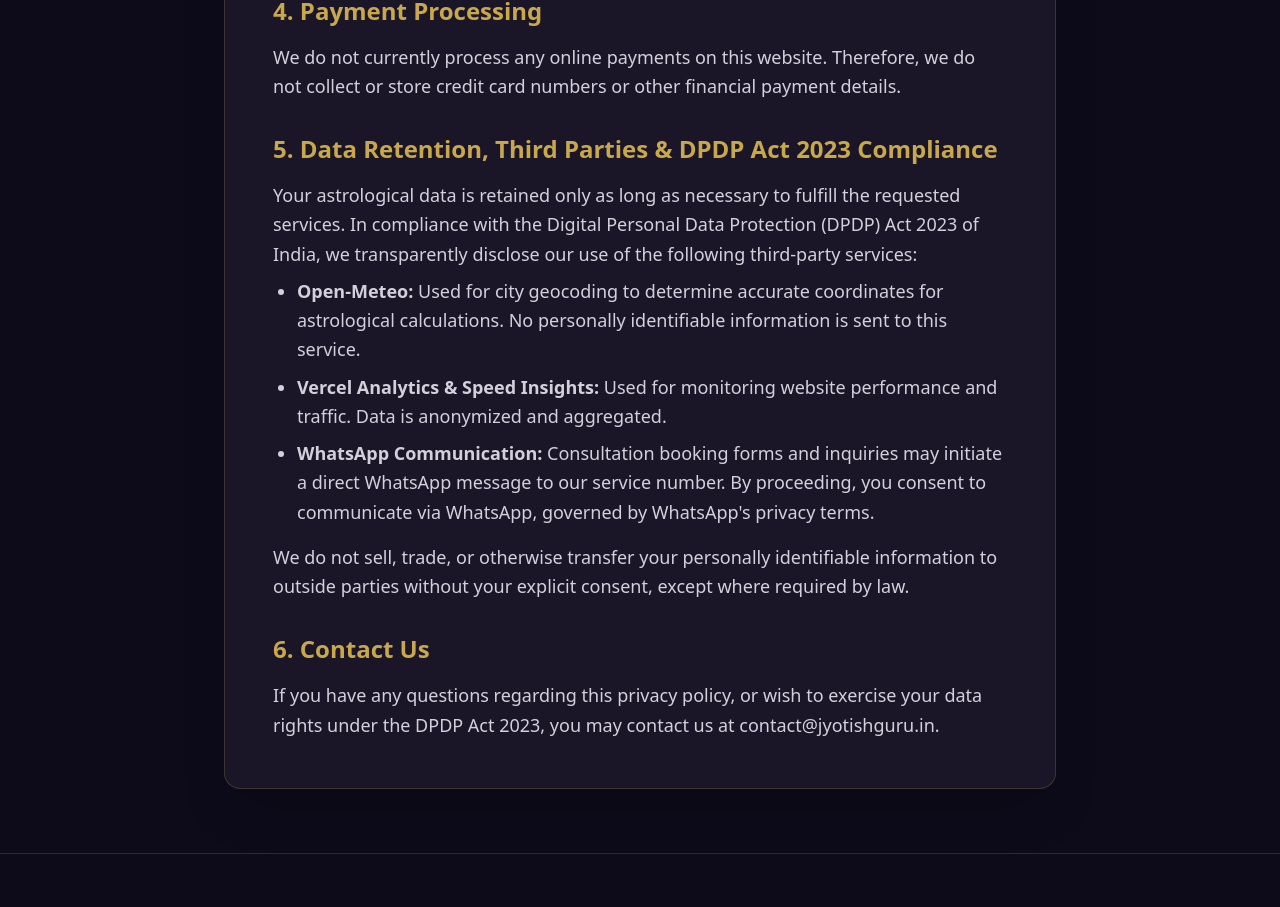
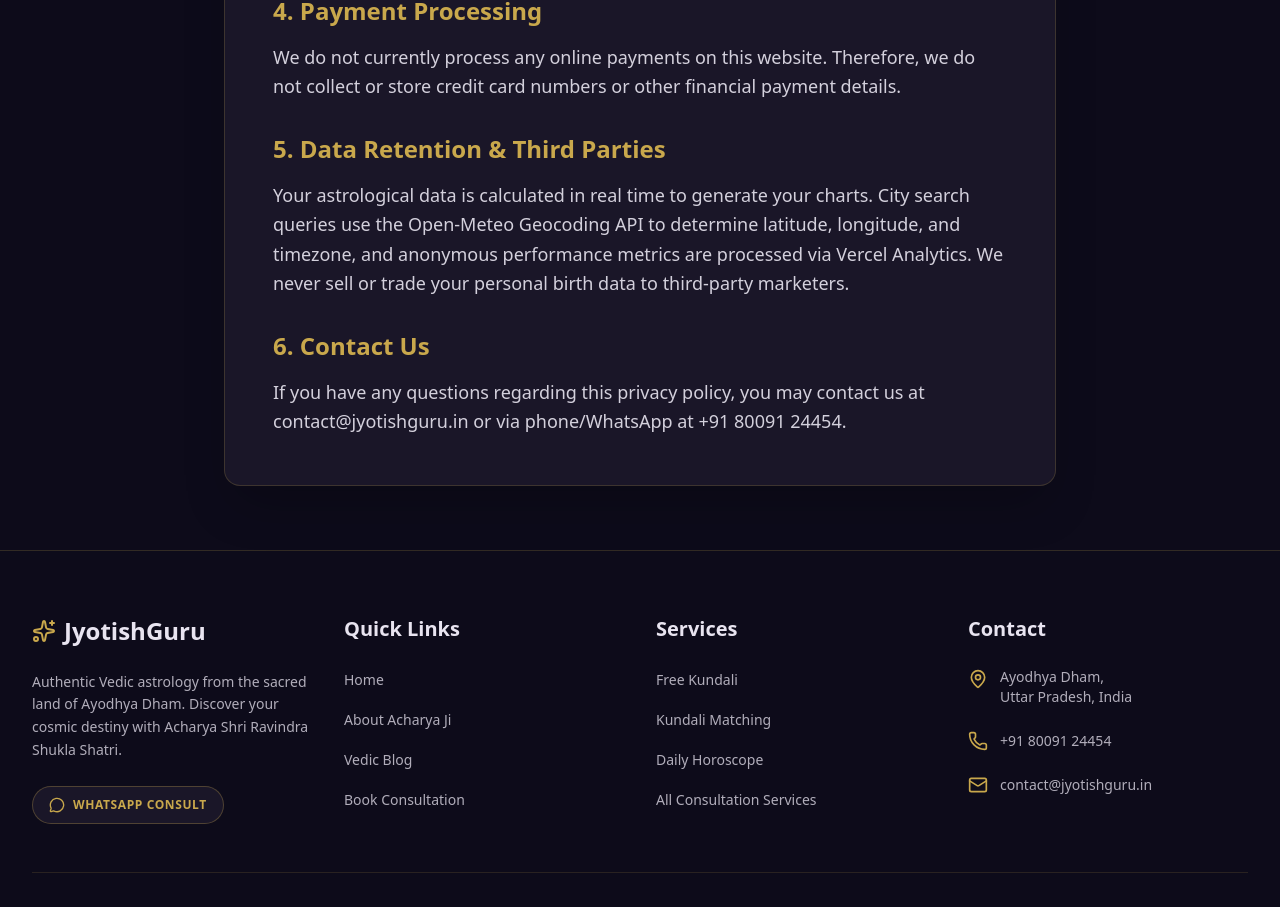
Before and after one commit to Code-shiv-abc/JyotishGuru, a Next.js app: page /privacy-policy in a window 1280 px wide. Shown: the part 1060-1967 px from the top of the page. Built offline with nearby package versions, Linux system fonts and the light colour scheme.

Commit message:
Update page.tsx

```diff
--- a/src/app/privacy-policy/page.tsx
+++ b/src/app/privacy-policy/page.tsx
@@ -60,19 +60,13 @@ export default function PrivacyPolicyPage() {
           </section>
 
           <section>
-            <h2 className="text-2xl font-serif font-bold text-[#C9A84C] mb-4">5. Data Retention, Third Parties & DPDP Act 2023 Compliance</h2>
-            <p>Your astrological data is retained only as long as necessary to fulfill the requested services. In compliance with the Digital Personal Data Protection (DPDP) Act 2023 of India, we transparently disclose our use of the following third-party services:</p>
-            <ul className="list-disc pl-6 mt-2 space-y-2">
-              <li><strong>Open-Meteo:</strong> Used for city geocoding to determine accurate coordinates for astrological calculations. No personally identifiable information is sent to this service.</li>
-              <li><strong>Vercel Analytics & Speed Insights:</strong> Used for monitoring website performance and traffic. Data is anonymized and aggregated.</li>
-              <li><strong>WhatsApp Communication:</strong> Consultation booking forms and inquiries may initiate a direct WhatsApp message to our service number. By proceeding, you consent to communicate via WhatsApp, governed by WhatsApp&apos;s privacy terms.</li>
-            </ul>
-            <p className="mt-4">We do not sell, trade, or otherwise transfer your personally identifiable information to outside parties without your explicit consent, except where required by law.</p>
+            <h2 className="text-2xl font-serif font-bold text-[#C9A84C] mb-4">5. Data Retention & Third Parties</h2>
+            <p>Your astrological data is calculated in real time to generate your charts. City search queries use the Open-Meteo Geocoding API to determine latitude, longitude, and timezone, and anonymous performance metrics are processed via Vercel Analytics. We never sell or trade your personal birth data to third-party marketers.</p>
           </section>
 
           <section>
             <h2 className="text-2xl font-serif font-bold text-[#C9A84C] mb-4">6. Contact Us</h2>
-            <p>If you have any questions regarding this privacy policy, or wish to exercise your data rights under the DPDP Act 2023, you may contact us at contact@jyotishguru.in.</p>
+            <p>If you have any questions regarding this privacy policy, you may contact us at contact@jyotishguru.in or via phone/WhatsApp at +91 80091 24454.</p>
           </section>
         </div>
       </div>
```
